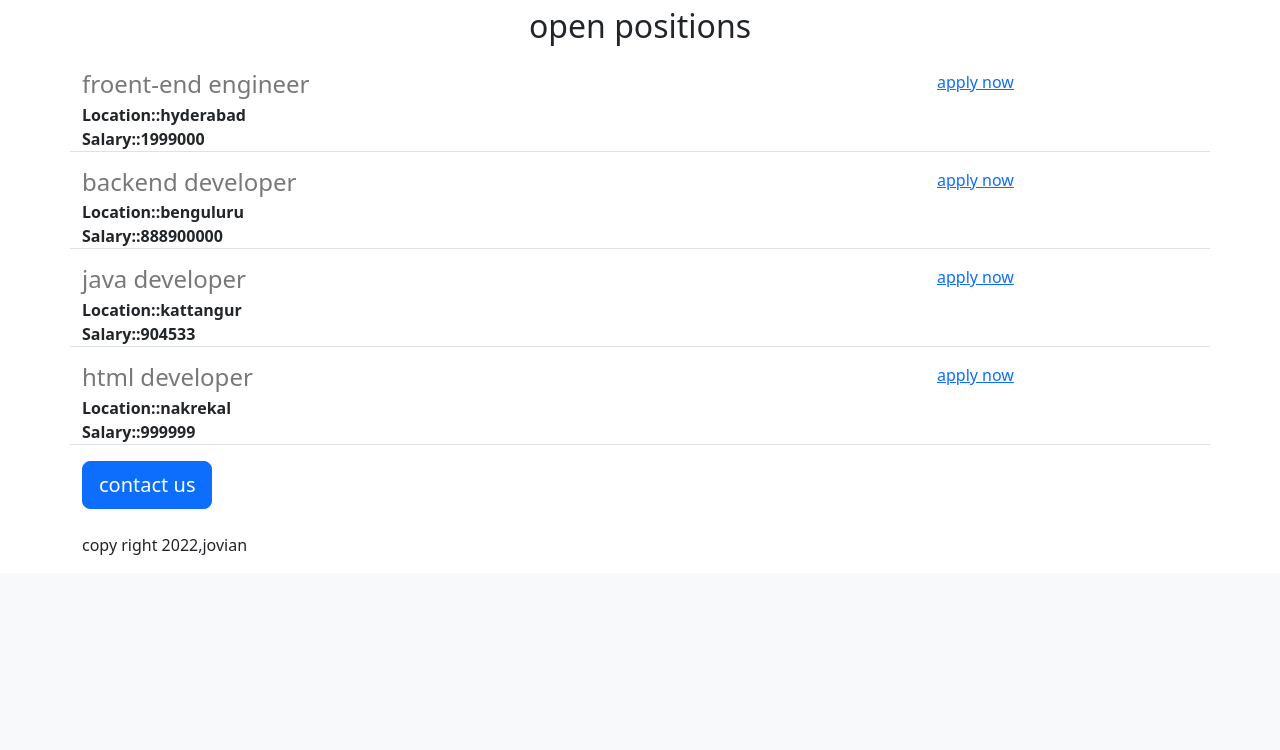
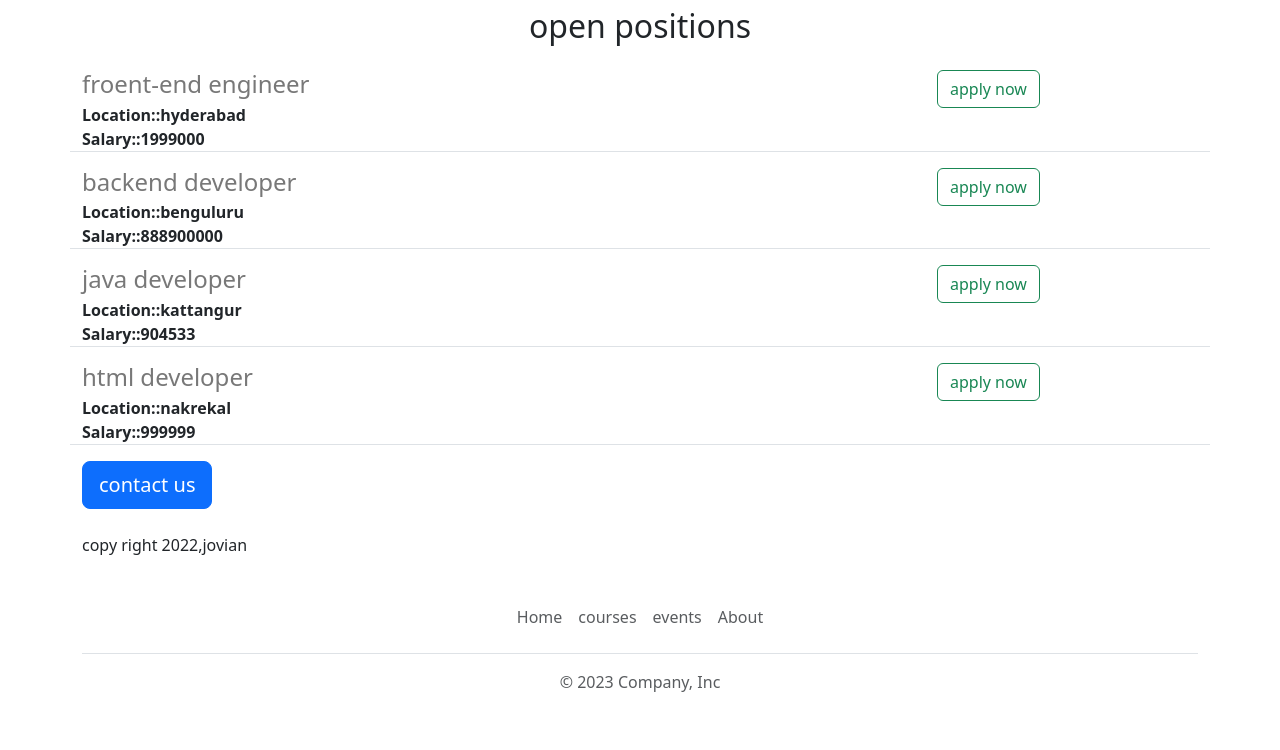
Before and after one commit to harimusham/my-college-bound, a Flask app: page / in a window 1280 px wide. Shown: the part 975-1725 px from the top of the page. Before the commit the page ends 1530 px from the top, so only its background shows below. Run offline with Flask 3, Linux system fonts and the light colour scheme.

Commit message:
functional and acuestatic requriments

```diff
--- /dev/null
+++ b/templates/footer.html
@@ -0,0 +1,11 @@
+<div class="container">
+  <footer class="py-3 my-4">
+    <ul class="nav justify-content-center border-bottom pb-3 mb-3">
+      <li class="nav-item"><a href="https://www.jovian.ai" class="nav-link px-2 text-body-secondary">Home</a></li>
+      <li class="nav-item"><a  target="_blank" href="https://jovian.ai/learn" class="nav-link px-2 text-body-secondary">courses</a></li>
+      <li class="nav-item"><a href="https://jovian.ai/events" class="nav-link px-2 text-body-secondary">events</a></li>
+      <li class="nav-item"><a href="https://jovain.ai/about" class="nav-link px-2 text-body-secondary">About</a></li>
+    </ul>
+    <p class="text-center text-body-secondary">&copy; 2023 Company, Inc</p>
+  </footer>
+</div>
--- a/templates/home.html
+++ b/templates/home.html
@@ -42,9 +42,10 @@
       {% endfor %}
     </div>
     <div class="center">
-    <button class="btn btn-primary btn-lg">contact us</button>
+    <a href="mailto:harinetha8588@gmail.com?subject=question%20about%20job%20openings&body=My%20name%3A%3A%3Cyour%20name%3E%0D%0AMY%20questions%3A%3Center%20questions%20here%3E" class="btn btn-primary btn-lg">contact us</a>
       <p class="mt-4">copy right 2022,jovian</p>
     </div>
     </div>
+    {% include 'footer.html' %}
   </body>
 </html>
--- a/templates/jobitem.html
+++ b/templates/jobitem.html
@@ -14,6 +14,6 @@
         {% endif %}
    </div>
      <div class="col-2 padding-right:16px">
-    <a href="mailto:harinetha8588@gmail.com">apply now</a>
+    <a href="mailto:harinetha8588@gmail.com?subject=Application%20for%20{{job['title']}}&body=My%20name%3A%3A%3Cyour%20name%3E%0D%0AMY%20Resume%20link%3A%3A%3Cresume%20link%3E%0D%0Amy%20linked%20in%20link%3A%3A%3Clinked%20in%3E" type="button" class="btn btn-outline-success">apply now</a>
     </div>
 </div>
```
